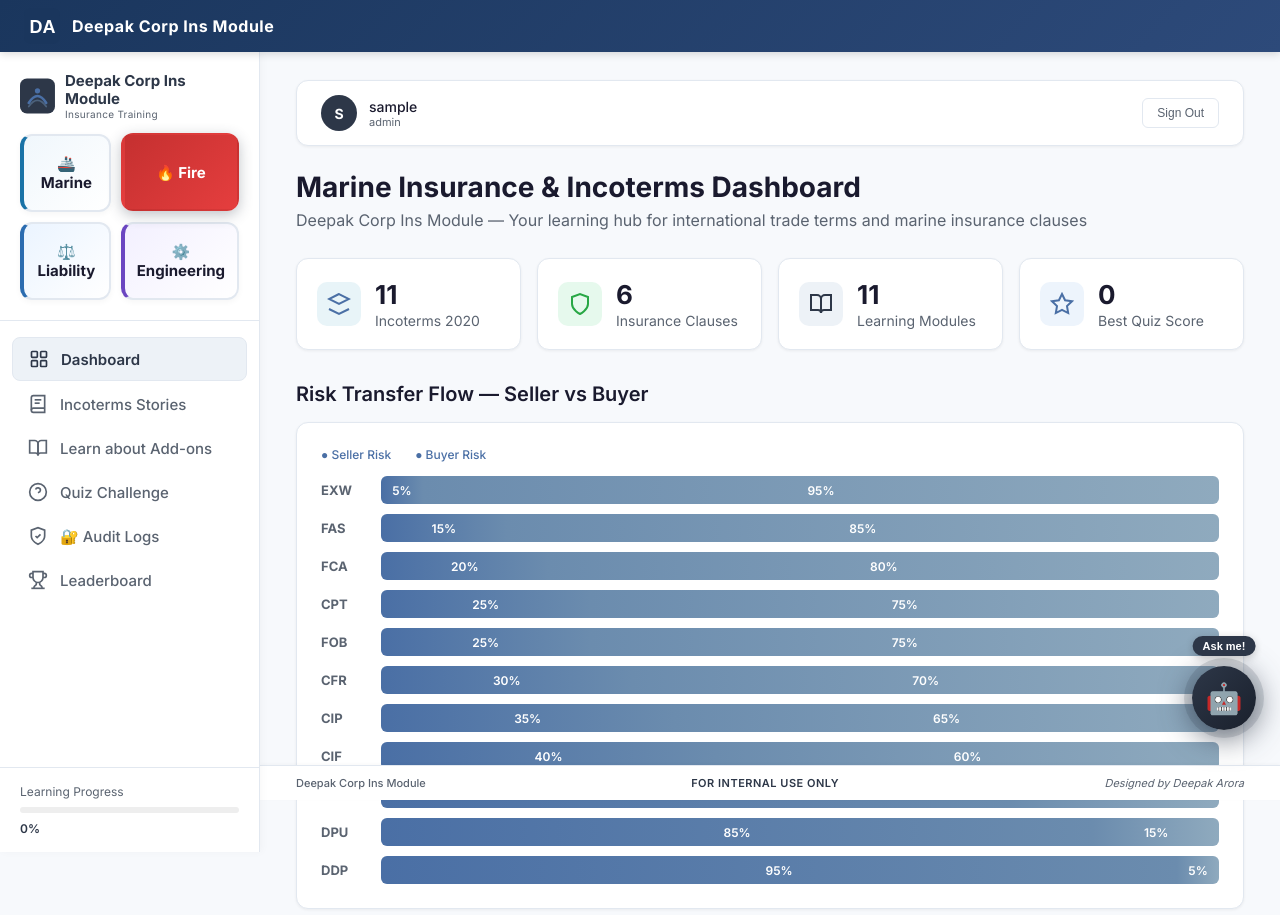
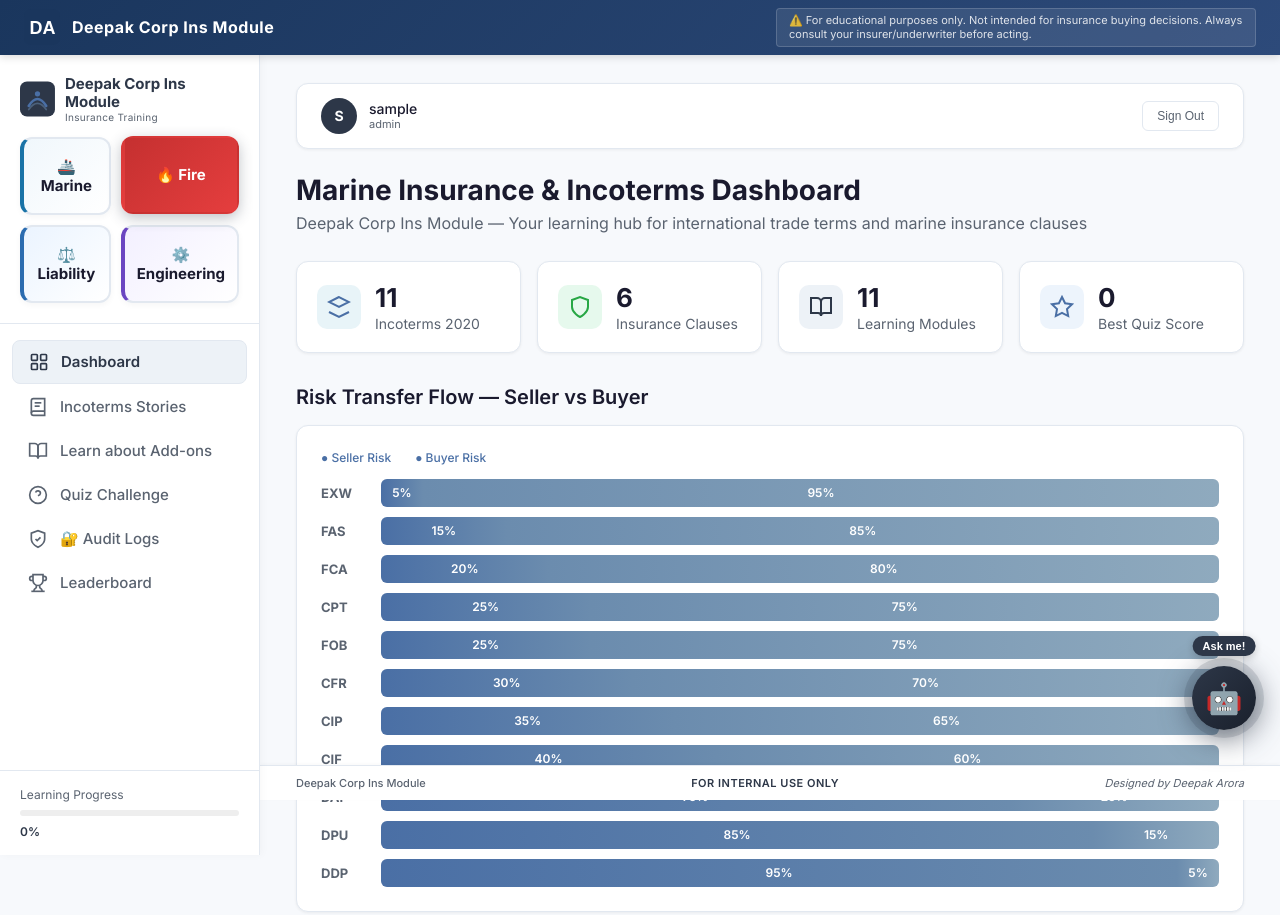
Before and after one commit to deepakarora15/icici-lombard-training, a website: page public/index.html in a window 1280 px wide. Shown: the top 915 px of the page. Drawn offline with Linux system fonts and the light colour scheme; sample sign-in values are in the browser's storage.

Commit message:
Add disclaimer on top ribbon: educational only, consult insurer/underwriter before decisions

```diff
--- a/public/index.html
+++ b/public/index.html
@@ -18,6 +18,7 @@
             </svg>
         </div>
         <div class="ribbon-title">Deepak Corp Ins Module</div>
+        <div class="ribbon-disclaimer">⚠️ For educational purposes only. Not intended for insurance buying decisions. Always consult your insurer/underwriter before acting.</div>
     </div>
     <div class="app-container">
         <nav class="sidebar">
--- a/public/styles.css
+++ b/public/styles.css
@@ -19,6 +19,18 @@
     font-size: 16px;
     font-weight: 700;
     letter-spacing: 0.5px;
+}
+.ribbon-disclaimer {
+    margin-left: auto;
+    font-size: 11px;
+    font-weight: 400;
+    opacity: 0.85;
+    background: rgba(255,255,255,0.1);
+    padding: 4px 12px;
+    border-radius: 4px;
+    border: 1px solid rgba(255,255,255,0.2);
+    max-width: 480px;
+    line-height: 1.3;
 }
 
 * { margin: 0; padding: 0; box-sizing: border-box; }
```
